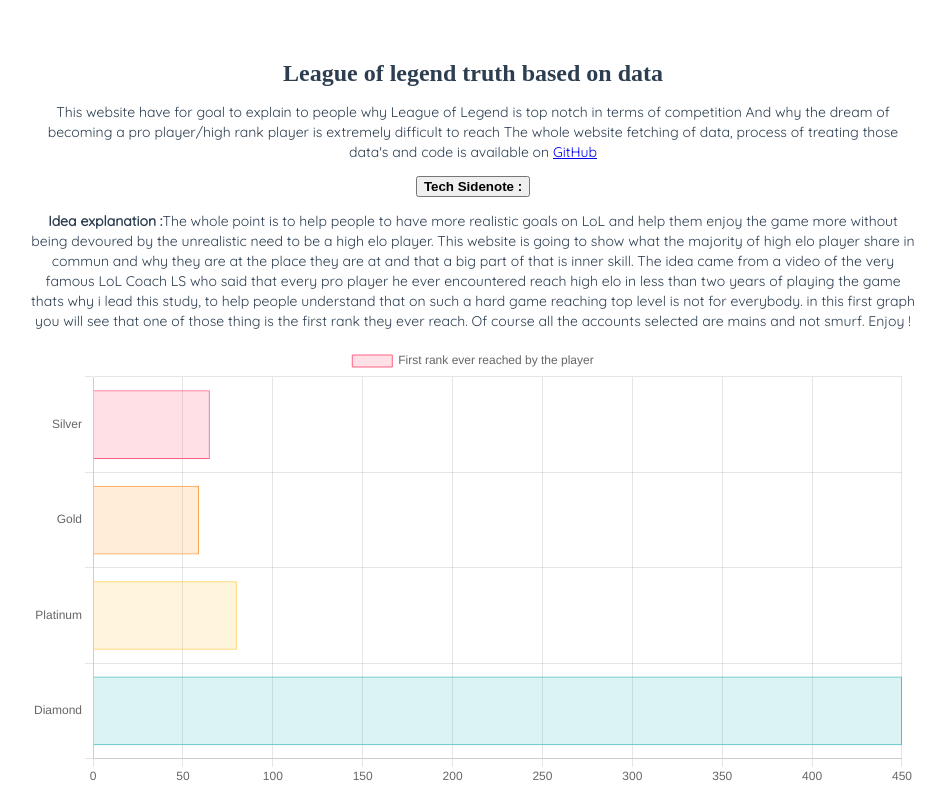
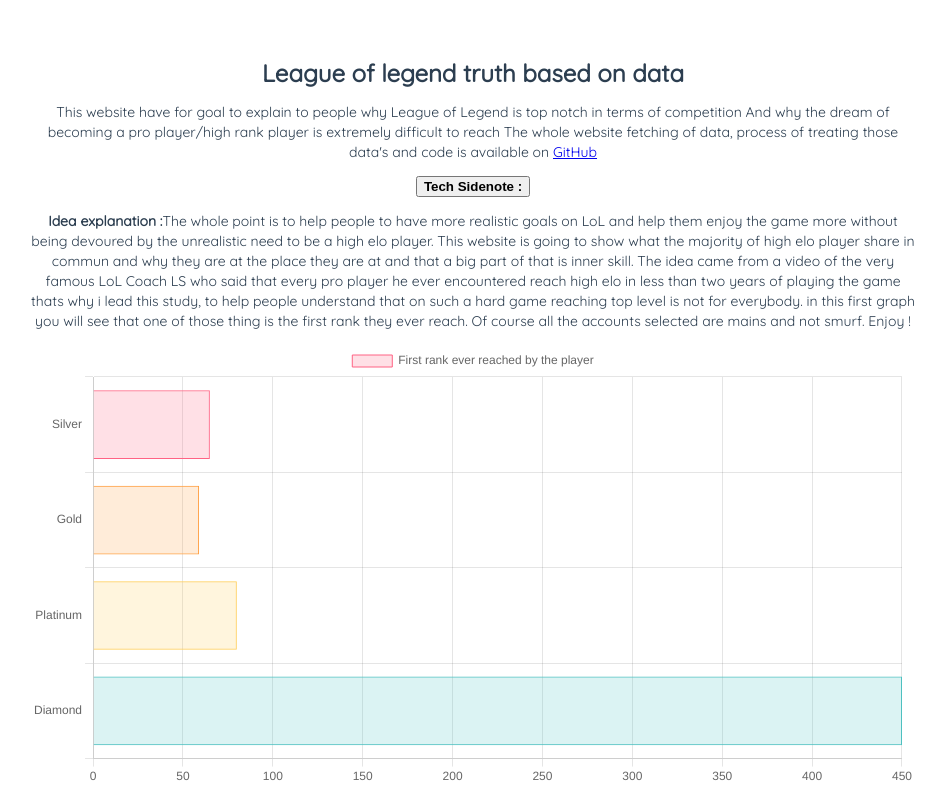
Before and after one commit to come-collab/The-LoL-Truth, a Vue app in the folder loltruth/: page / in a window 1280 px wide. Shown: the whole page, without its empty margins (167-1112 px from the left). Built offline with nearby package versions, Linux system fonts and the light colour scheme.

Commit message:
front end stuff done

```diff
--- a/loltruth/src/App.vue
+++ b/loltruth/src/App.vue
@@ -33,5 +33,5 @@
   margin-left : 15%;
 }
 p { font-family: Quicksand; font-size: 14px; font-style: normal; font-variant: normal; font-weight: 400; line-height: 20px; }
-h1 { font-family: TimesNewRoman, "Times New Roman", Times, Baskerville, Georgia, serif; font-size: 24px; font-style: normal; font-variant: normal; font-weight: 700; line-height: 26.4px; }
+h1 { font-family: Quicksand; font-size: 24px; font-style: normal; font-variant: normal; font-weight: 700; line-height: 26.4px; }
 </style>
```
